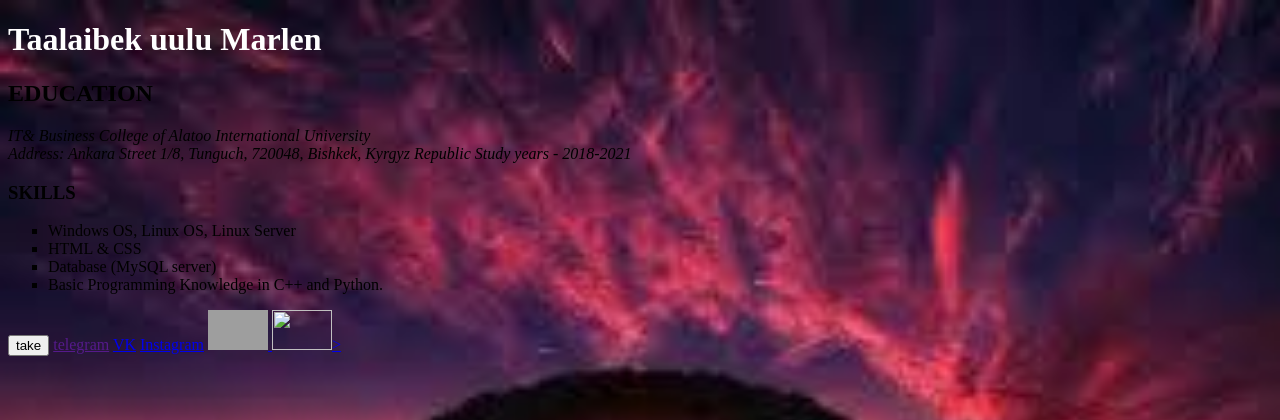
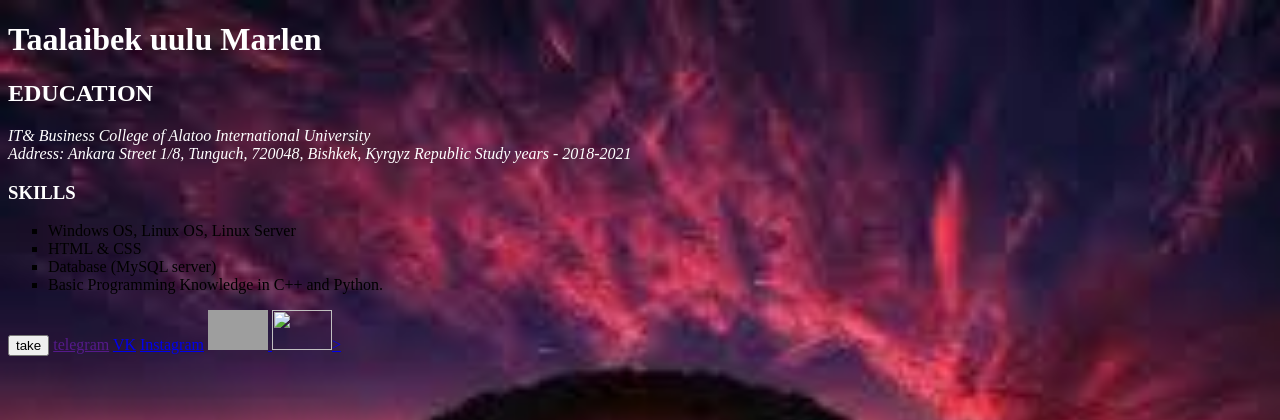
Before and after one commit to Marlenbek/example, a PHP site: page / in a window 1280 px wide. Shown: the top 420 px of the page. Run offline with PHP 8.4, Linux system fonts and the light colour scheme; grey boxes are pictures that could not be loaded.

Commit message:
Update index.php

```diff
--- a/index.php
+++ b/index.php
@@ -9,11 +9,11 @@
 	</head>
 <body >
 	<h1 style="color: white">Taalaibek uulu Marlen</h1>
-	<h2 >EDUCATION</h2>
-	<div  > <em>IT& Business College of Alatoo International University<br>
+	<h2 style="color: white">EDUCATION</h2>
+	<div style="color: white" > <em>IT& Business College of Alatoo International University<br>
 Address: Ankara Street 1/8, Tunguch, 720048, Bishkek, Kyrgyz Republic
 Study years - 2018-2021</em></div>
-	<h3 >SKILLS</h3>
+	<h3 style="color: white">SKILLS</h3>
 	<ul style="list-style-type:square" class="good" >
             <li>Windows OS, Linux OS, Linux Server</li>
             <li>HTML & CSS</li>
```
